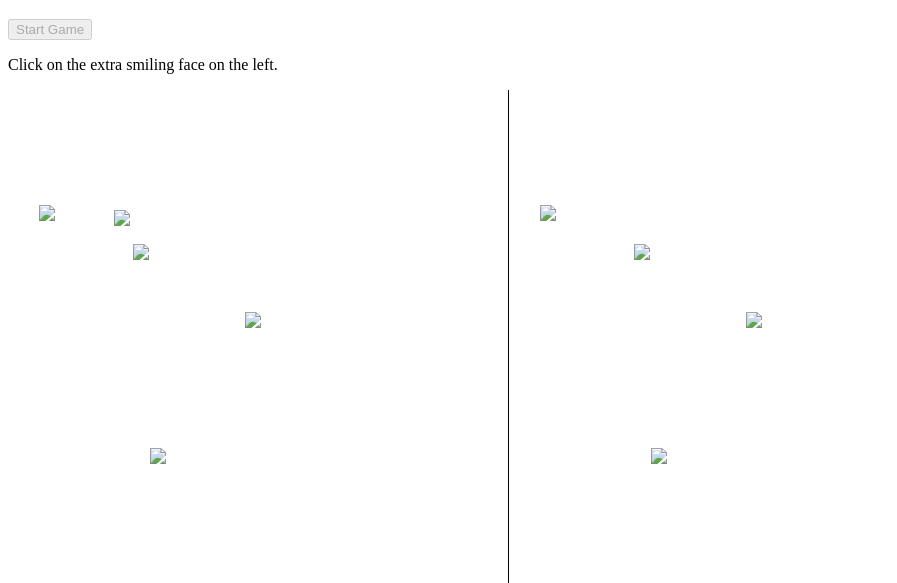
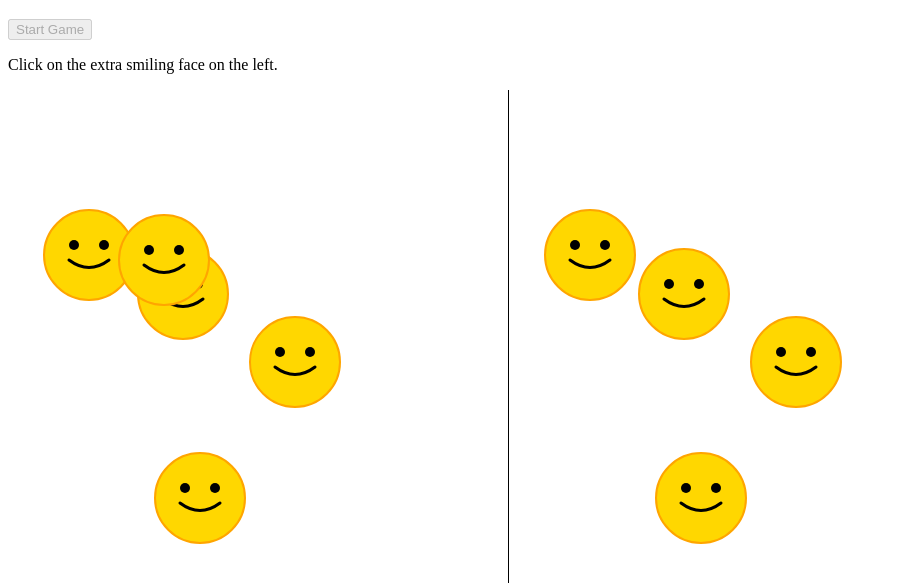
Before and after one commit to josemsantiago/MatchingGame, a website: page index.html in a window 1280 px wide. Both pictures are taken after a click on the button "Start Game". Shown: the part 61-644 px from the top of the page, without its empty margins (0-897 px from the left). Drawn offline with Linux system fonts and the light colour scheme.

```diff
--- a/index.html
+++ b/index.html
@@ -11,6 +11,8 @@
 		<style>
 			img {
 				position: absolute;
+				width: 100px;
+				height: 100px;
 			}
 			div {
 				position: absolute;
@@ -43,7 +45,7 @@
 					const randomTop = Math.floor(Math.random() * 400) + 1;
 					const randomLeft = Math.floor(Math.random() * 400) + 1;
 
-                    FACE.src = 'images/smile.png';
+                    FACE.src = 'images/smile.svg';
 					FACE.style.top = randomTop + 'px';
 					FACE.style.left = randomLeft + 'px';
 					THE_LEFT_SIDE.appendChild(FACE);
@@ -53,7 +55,7 @@
 				LEFT_SIDE_IMAGES.removeChild(LEFT_SIDE_IMAGES.lastChild);
 				THE_RIGHT_SIDE.appendChild(LEFT_SIDE_IMAGES);
 				THE_LEFT_SIDE.lastChild.addEventListener('click', nextLevel);
-				document.getElementById('x').addEventListener('click', gameOver);
+				document.getElementById('sides').addEventListener('click', gameOver);
 			}
 
 			function nextLevel(event) {
```
Also changed, not shown: CHANGELOG.md (added), images/smile.svg (added), 1 other file.
